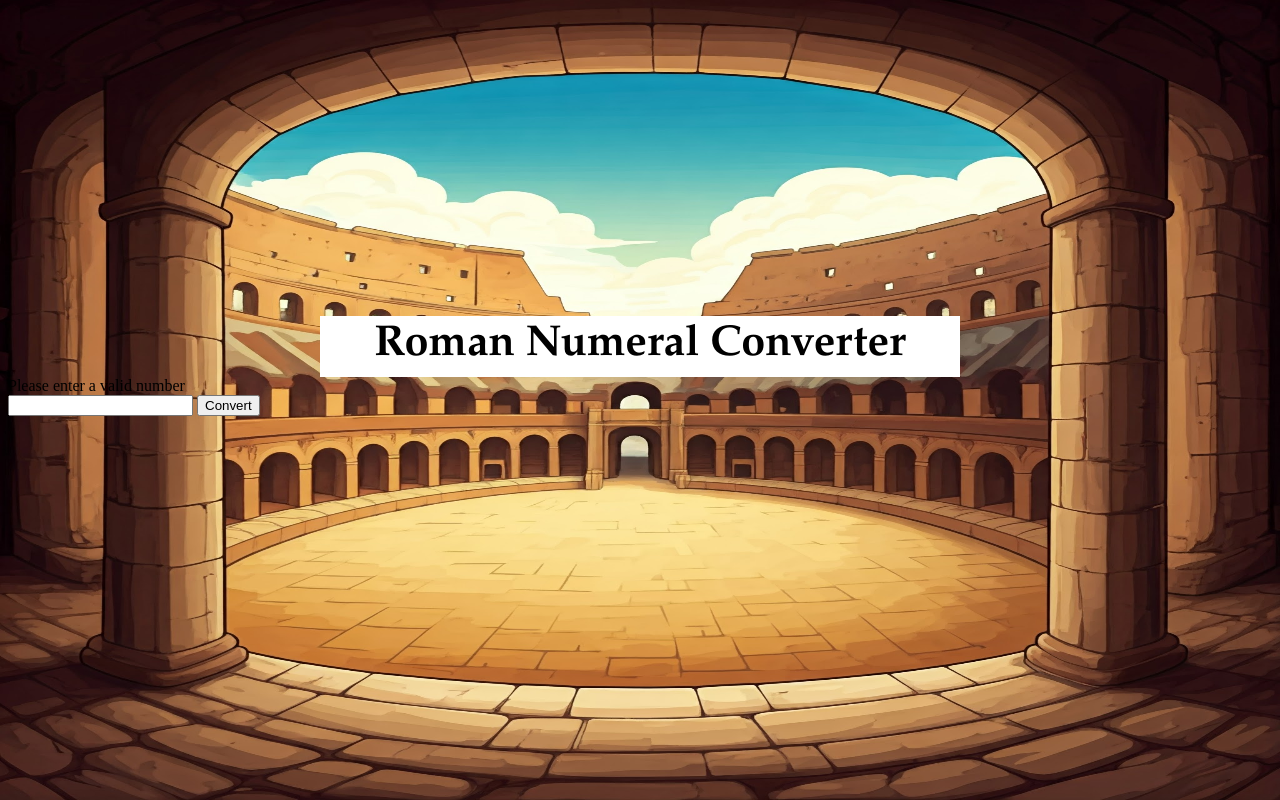
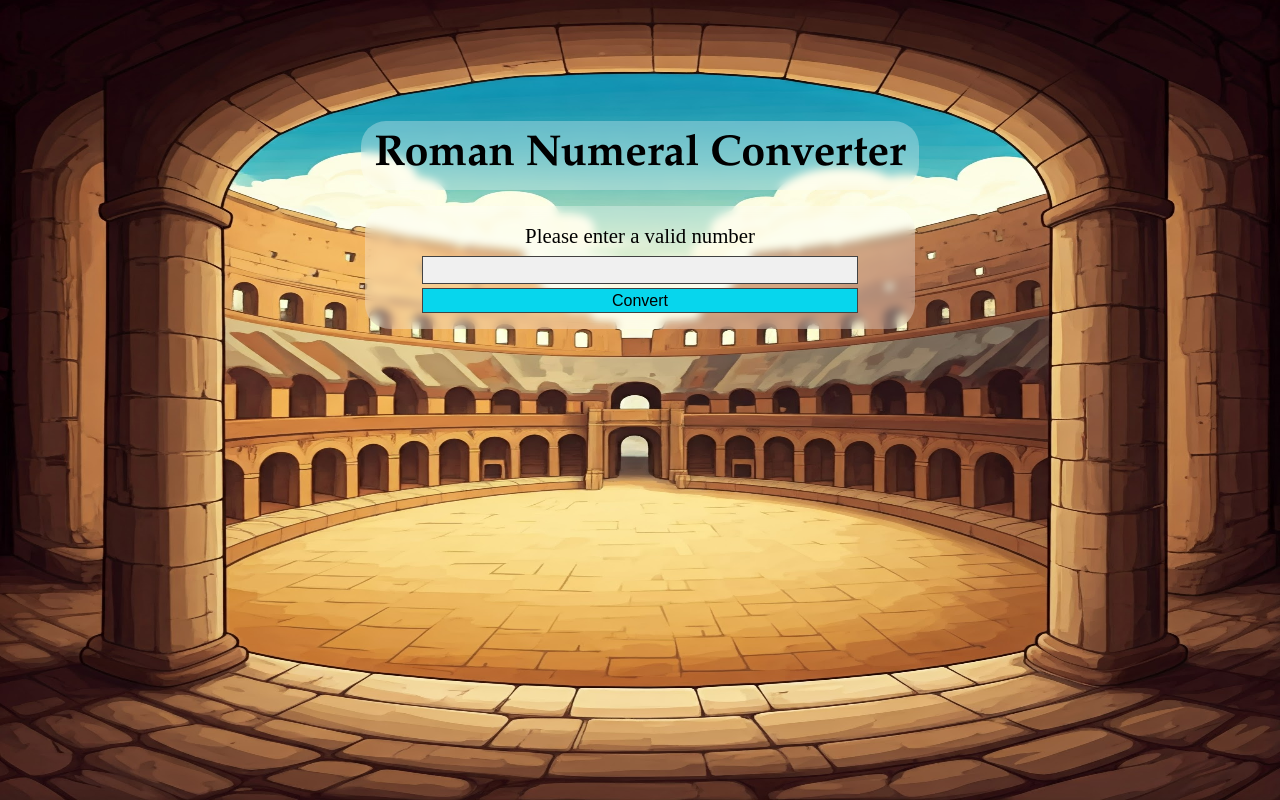
Before and after one commit to bruno-m-c/Roman-Numeral-Converter, a plain HTML site: page index.html in a window 1280 px wide. Drawn offline with Linux system fonts and the light colour scheme.

Commit message:
Added some HMTL classes and Ids. Working on CSS

```diff
--- a/index.html
+++ b/index.html
@@ -8,8 +8,8 @@
 </head>
 <body>
     <h1>Roman Numeral Converter</h1>
-    <section>
-        <div>Please enter a valid number</div>
+    <section class="cont1">
+        <div class="instruction">Please enter a valid number</div>
         <input id="number" type="number" required/>
         <button id="convert-btn">Convert</button>
     </section>
--- a/styles.css
+++ b/styles.css
@@ -7,15 +7,73 @@ body {
 }
 
 h1 {
-    margin: 25% auto auto;
-    padding: 0.1em;
-    background: white;
+    margin: 2.8em auto auto;
+    padding: 0.2em;
+    background: rgba(255, 255, 255, 0.3);
+    backdrop-filter: blur(4px);
+    border-radius: 25px;
     font-family: 'Garamond', serif;
     font-size: 2.7em;
     text-align: center;
-    width: 50%;
+    width: 60%;
+    min-width: 8em;
+    max-width: 12.5em;
+}
 
+.cont1 {
+    margin: 1em auto auto;
+    padding: 1.1em 0.2em;
+    background: rgba(255, 255, 255, 0.3);
+    backdrop-filter: blur(4px);
+    border-radius: 25px;
+    width: 60%;
+    min-width: 8em;
+    max-width: 34em;
+    display: grid;
+    grid-template-columns: 80%;
+    grid-template-rows: repeat(3, 1.5em);
+    gap: 0.5em;
+    justify-content: center;
 }
+
+.instruction {
+    font-family: "Times New Roman", Times, serif;
+    font-size: 1.3em;
+    text-align: center;
+}
+
+#number {
+    height: 1.8em;
+    background: rgb(240, 240, 240);
+    border: 1px solid rgb(66, 66, 66);
+    text-align: center;
+}
+
+#convert-btn {
+    font-size: 1em;
+    background: rgb(7, 214, 237);
+    border: 1px solid rgb(66, 66, 66);
+    height: 1.6em;
+}
+
+#convert-btn:hover {
+    color: rgb(7, 214, 237);
+    background: rgb(66, 66, 66);
+    transition: 0.2s;
+    border: 1px solid rgb(7, 214, 237);
+}
+
+#output {
+    margin: 1em auto;
+    /*padding: 1.1em 0.2em;
+    background: rgba(255, 255, 255, 0.3);
+    backdrop-filter: blur(4px);
+    border-radius: 25px;
+    width: 60%;
+    min-width: 8em;
+    max-width: 34em;*/
+}
+
 
 /*iPads, Tablets*/
 @media (min-width: 481px) and (max-width: 768px) {
```
